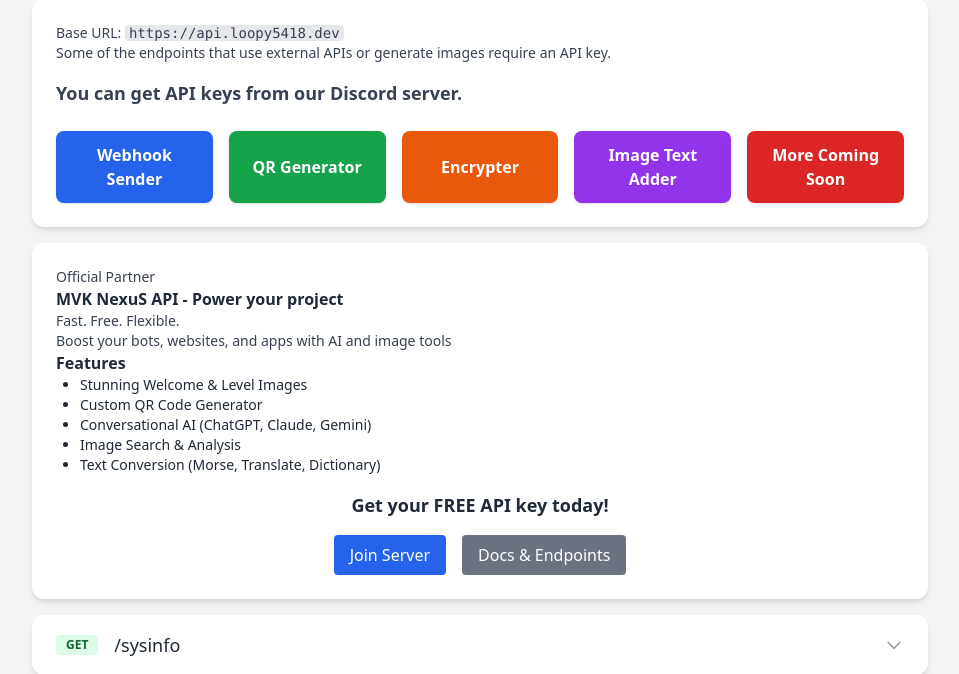
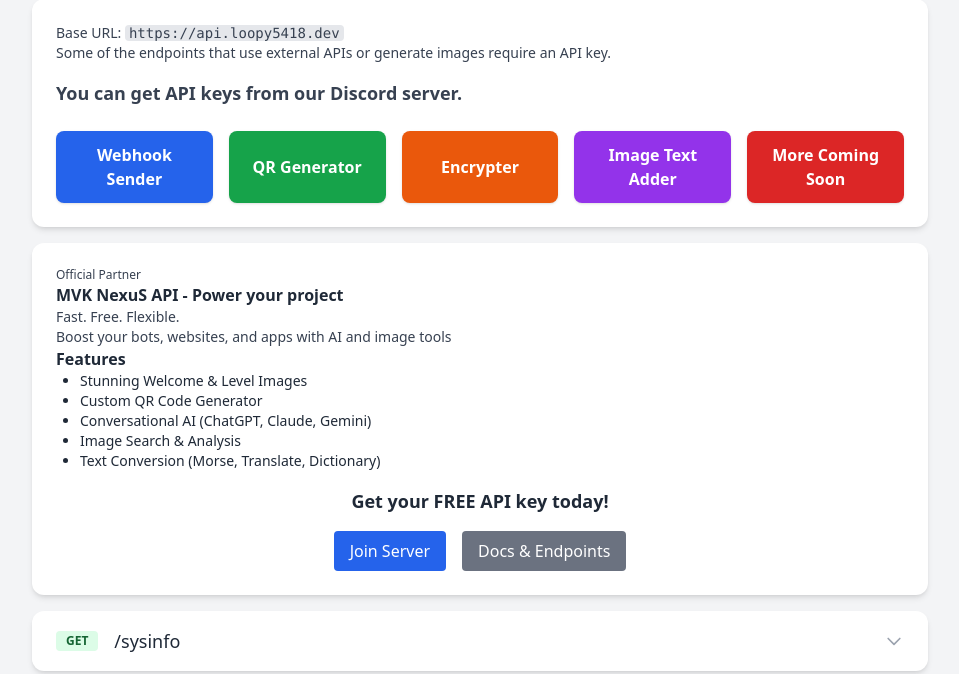
Before and after one commit to loopy5418/api, a Flask app: template api/templates/index.html in a window 1280 px wide. Shown: the part 101-775 px from the top of the page, without its empty margins (160-1119 px from the left). Run offline with Flask 3, Linux system fonts and the light colour scheme; the template is opened without the code that fills it, so the values that code supplies are empty; some libraries are stand-ins or nearby versions.

Commit message:
Update index.html

```diff
--- a/api/templates/index.html
+++ b/api/templates/index.html
@@ -91,7 +91,7 @@
   </div>
 </section>
    <section class="bg-white dark:bg-gray-800 rounded-xl shadow-md p-6">
-  <p class="text-gray-700 dark:text-gray-300 text-sm">
+  <p class="text-gray-700 dark:text-gray-300 text-xs">
     Official Partner
   </p>
   <h3 class="font-semibold">MVK NexuS API - Power your project</h3>
```
